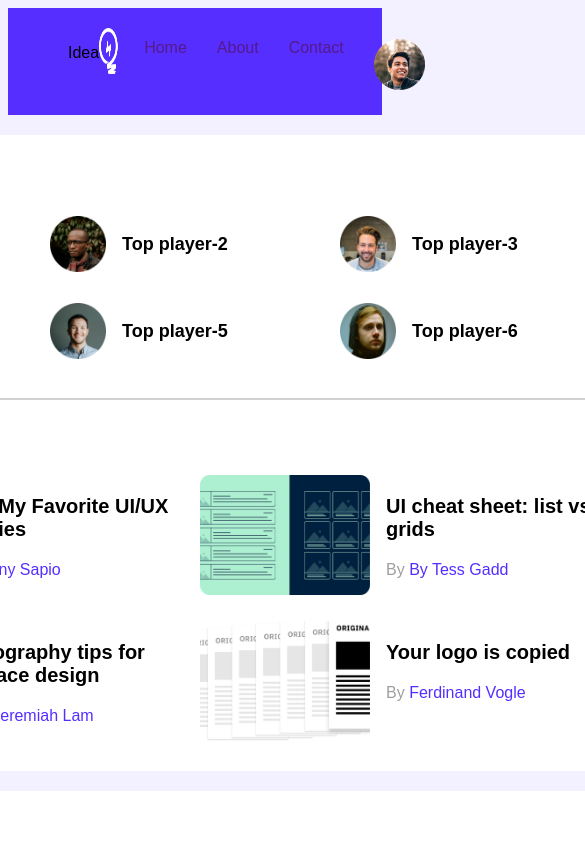
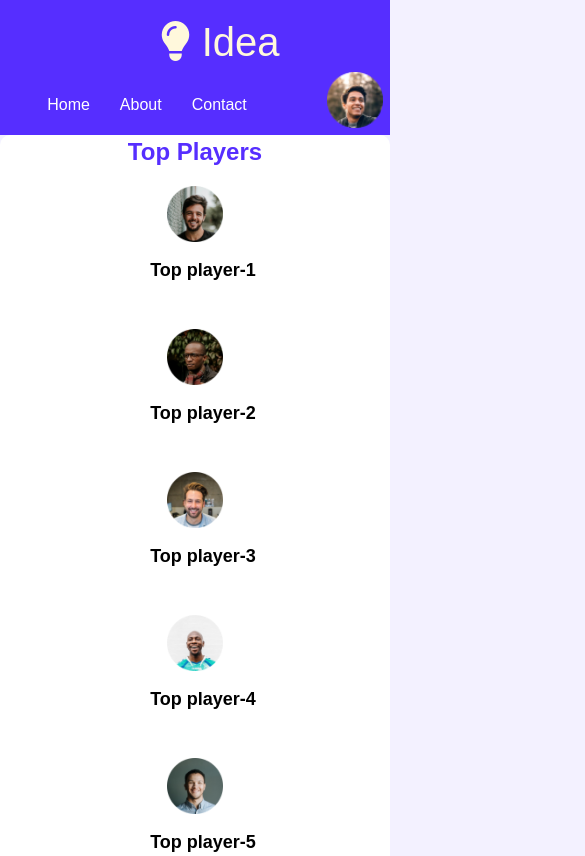
Before and after one commit to NadiaPeeya/Leader-board-css3, a plain HTML site: page index.html in a window 390 px wide. Shown: the top 856 px of the page, 585 px wide, since content can reach past the window. Drawn offline with Linux system fonts and the light colour scheme.

Commit message:
responsive added

```diff
--- a/index.html
+++ b/index.html
@@ -21,21 +21,26 @@
 
         <nav class="navbar">
             <div class="logo">
-                <p>Idea</p>
-                <img src="images/icons/logo.png" alt="">
+
+                <div>
+                    <i class="fas fa-lightbulb"></i>
+                    Idea
+
+                </div>
+
 
             </div>
 
-            <div class="nav-items half-nav">
+            <div id="menu" class="nav-items half-nav">
 
                 <ul>
                     <li><a href="">Home</a></li>
                     <li><a href="">About</a></li>
                     <li><a href="">Contact</a></li>
-                    <li><a href=""><img src="images/icons/profile.png" alt=""></a></li>
+
 
                 </ul>
-
+                <img src="images/icons/profile.png" alt="">
             </div>
 
 
--- a/styles/navbar.css
+++ b/styles/navbar.css
@@ -1,8 +1,19 @@
-.logo img{
+#menu img{
 
-   width: 60%;
-   height: 60%;
+   width: 56px;
+   height: 56px;
+
+
+
+
 }
+
+#menu{
+
+
+   align-items: center;
+}
+
 
 .nav-bar{
    position: sticky;
@@ -11,10 +22,11 @@
 .logo{
    padding: 5px;
    margin-top: 10px;
-   width: 100px;
-   display: flex;
-   justify-content: space-between;
+
+
    margin-left: 50px;
+   font-size: 40px;
+   color: cornsilk;
 
 }
 
@@ -23,11 +35,20 @@
 .navbar{
 
    display: flex;
+
    justify-content: space-between;
    position: sticky;
    background-color:#562EFF;
    padding: 5px;
 
+
+
+
+}
+
+#menu{
+
+   display: flex;
 
 
 
@@ -44,6 +65,7 @@ ul{
 li a{
 
    text-decoration: none;
+   color: white;
 
 }
 li{
--- a/styles/style.css
+++ b/styles/style.css
@@ -6,6 +6,8 @@ body{
 
     background-color:#F3F1FF;
     font-family: 'Poppins', sans-serif;
+    margin: 0%;
+    padding: 0%;
 }
 main{
     display: flex;
@@ -17,7 +19,7 @@ main{
 .container{
 
      background: #FFFFFF;
-     width: 870px;
+     width: 800px;
 
      align-items: center;
      padding: 30px;
@@ -175,22 +177,61 @@ hr{
 /* mobile devices */
 
 
-@media only screen and(max-width: 688px){
+@media only screen and (max-width: 688px){
 
     .container{
 
         width: 100%;
+        margin: 0%;
+        padding: 0%;
     }
 
 
-    .players, .blogs, .courses{
+    .players, .courses{
 
-        grid-template-columns: repeat(1, 1fr);
+         display: flex;
+
+         flex-direction: column;
+         align-items: center;
     }
+
+    .blogs{
+
+        display: flex;
+        overflow-x: scroll;
+    }
+
     .player, .blog{
 
         flex-direction: column;
     }
 
+    .navbar{
+
+        display: flex;
+        flex-direction: column;
+        align-items: center;
+
+
+    }
+
+
+    .logo{
+
+        display: flex;
+        /* justify-content: center; */
+    }
+
+    .nav-items{
+
+        display: flex;
+        align-items: center;
+    }
+
+    .section-title{
+
+        text-align: center;
+    }
+
 
 }
```
